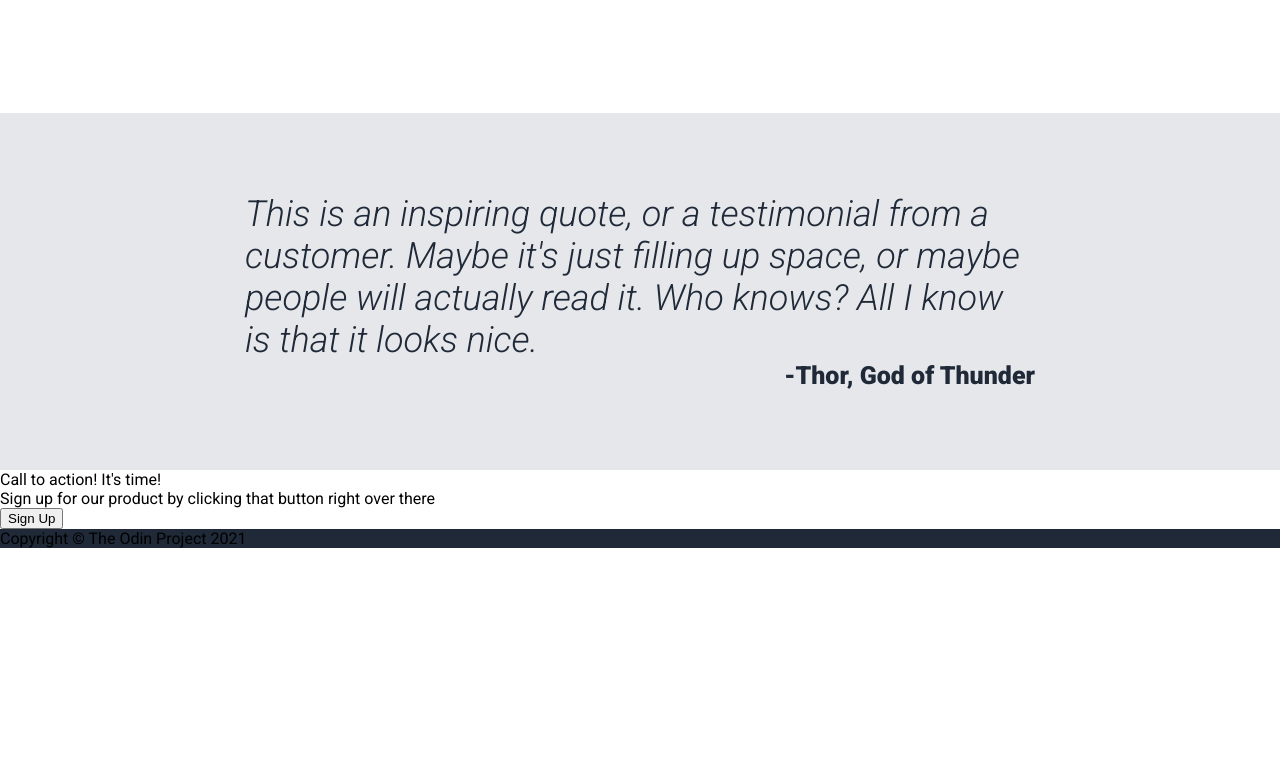
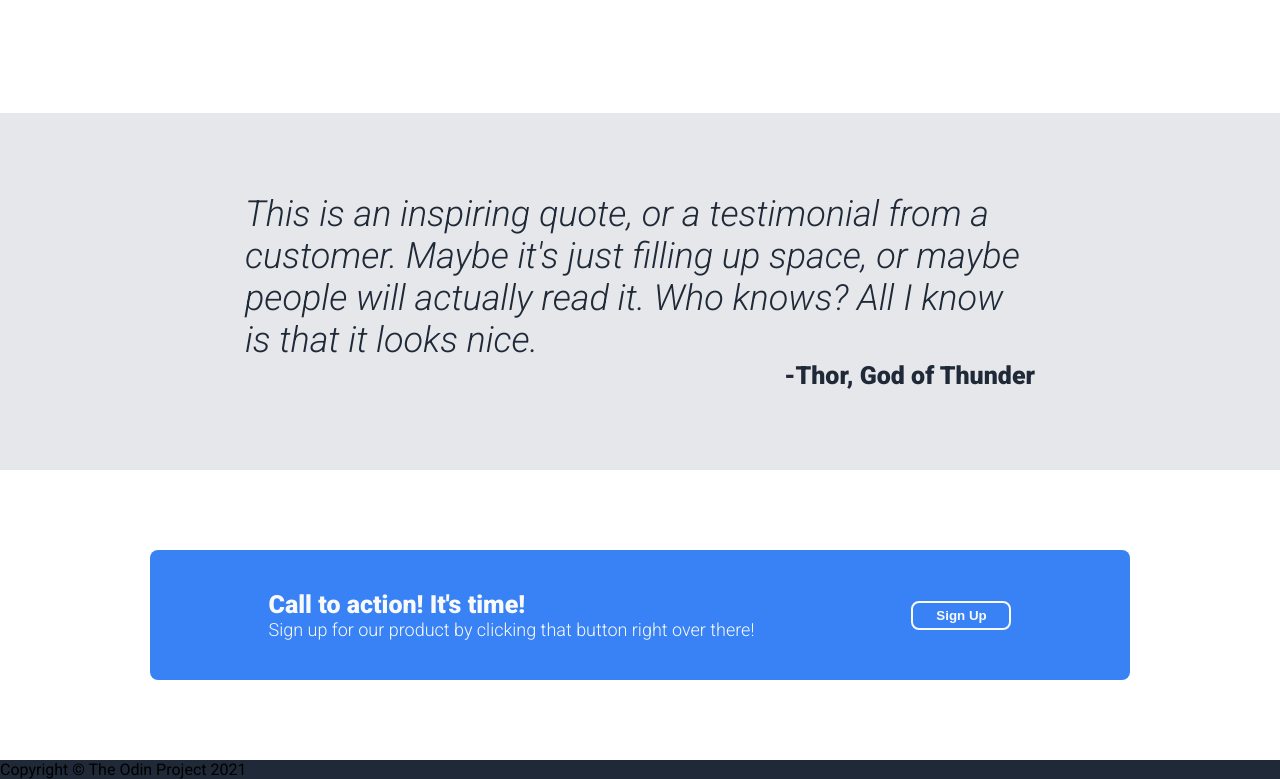
Before and after one commit to druppel-png/odin_website, a plain HTML site: page index.html in a window 1280 px wide. Shown: the part 827-1606 px from the top of the page. Before the commit the page ends 1375 px from the top, so only its background shows below. Drawn offline with Linux system fonts and the light colour scheme.

Commit message:
Alert box styled and changes made to html
Added styling to alert box and change some html to ensure style would
work correctly.

```diff
--- a/index.html
+++ b/index.html
@@ -68,12 +68,12 @@
         </div>
     </div>
     <div class="alert">
-        <div class="alert-box">
-            <div class="alert-left">
-                <div>Call to action! It's time!</div>
-                <div>Sign up for our product by clicking that button right over there</div>
+        <div class="container">
+            <div class="left">
+                <div class="title">Call to action! It's time!</div>
+                <div class="content">Sign up for our product by clicking that button right over there!</div>
             </div>
-            <div class="alert-right">
+            <div class="right">
                 <button>Sign Up</button>
             </div>
         </div>
--- a/styles.css
+++ b/styles.css
@@ -151,6 +151,50 @@ body {
     font-size: 25px;
 }
 
+.alert {
+    display: flex;
+    justify-content: center;
+    align-items: center;
+    padding: 80px;
+}
+
+.alert .container {
+    flex: 0 1 auto;
+    display: flex;
+    justify-content: space-around;
+    background-color: #3882F6;
+    padding: 40px;
+    width: 900px;
+    border-radius: 8px;
+    color: #F9FAF8;
+}
+
+.alert .title {
+    font-weight: 900;
+    font-size: 25px;
+}
+
+.alert .content {
+    font-weight: 300;
+    font-size: 18px;
+}
+
+.alert .right {
+    display: flex;
+    justify-content: center;
+    align-items: center;
+}
+
+.alert button{
+    border: 2px solid #F9FAF8;
+    background-color: #3882F6;
+    border-radius: 8px;
+    font-weight: 600;
+    padding: 5px;
+    width: 100px;
+    color: #F9FAF8;
+}
+
 ul {
     list-style-type: none;
     padding: 0px;
```
